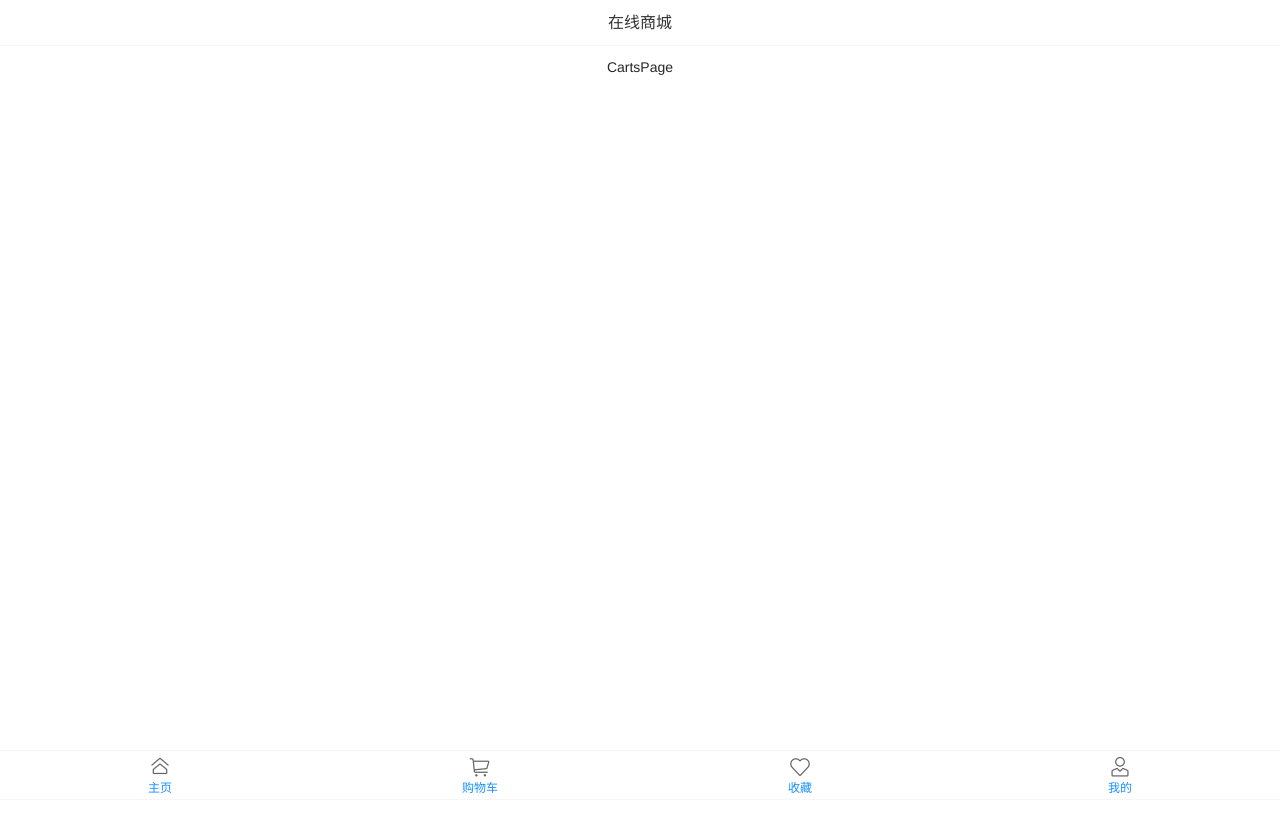
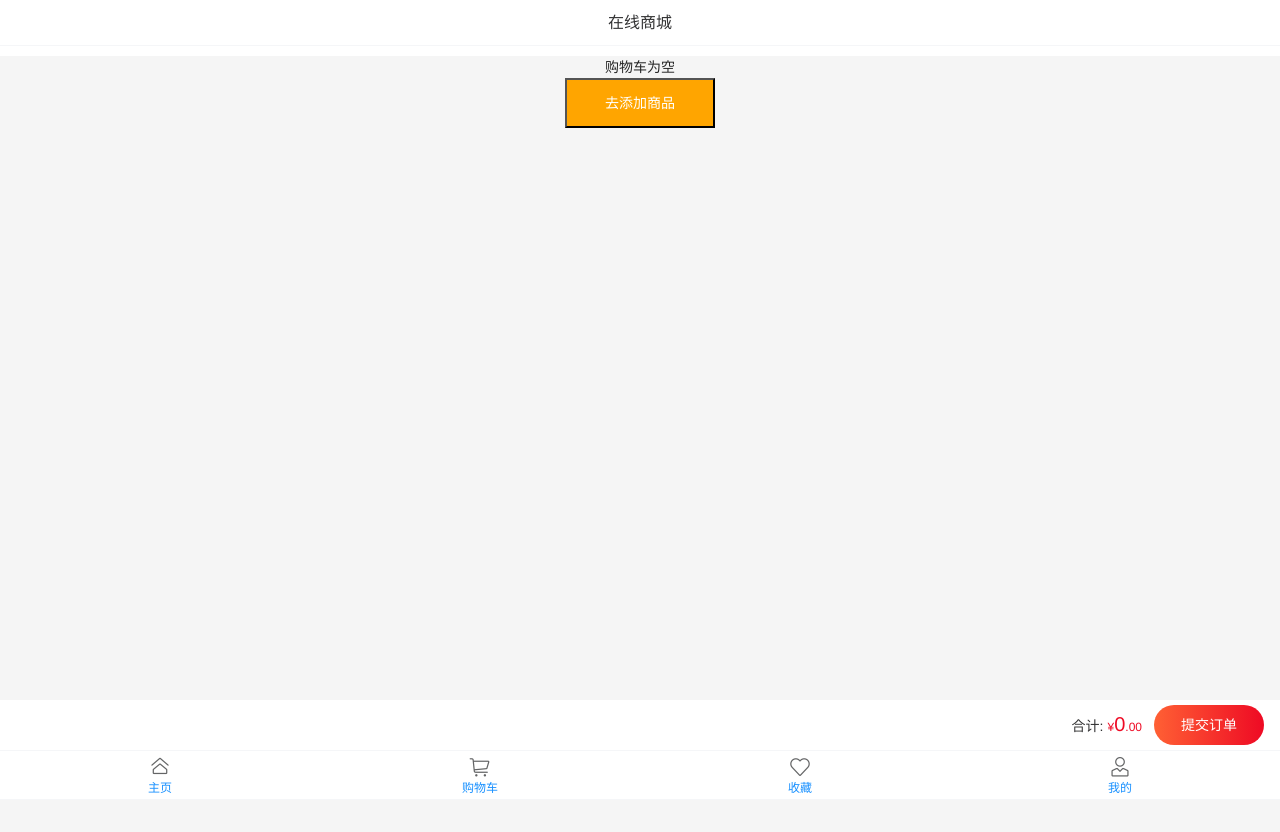
Before and after one commit to ducheng1/online-store, a Vue app: page /carts in a window 1280 px wide. Shown: the top 832 px of the page. Before the commit the page ends 800 px from the top, so only its background shows below. Built offline with nearby package versions, Linux system fonts and the light colour scheme.

Commit message:
5.29 second

```diff
--- a/src/components/Home/HomeMain.vue
+++ b/src/components/Home/HomeMain.vue
@@ -20,7 +20,7 @@ export default {
         let goods=store.state.goods;
         const router = useRouter();
         function jumpTo(id) {
-            console.log(id);
+            //console.log(id);
              router.push({path:'/detail',query:{id}})
         }
         return {goods,jumpTo};
--- a/src/store/index.js
+++ b/src/store/index.js
@@ -7,37 +7,37 @@ export default createStore({
           id:1,
           url: require("/public/goods/1.jpeg"),
           title: "家用刷牙杯/漱口杯",
-          price: "17.9"
+          price: 17.9
       },
       {
           id:2,
           url: require("/public/goods/2.jpeg"),
           title: "RIO/锐澳微醺330ml*3瓶",
-          price: "36"
+          price: 36
       },
       {
           id:3,
           url: require("/public/goods/3.jpeg"),
           title: "楠竹书架简易客厅多层收纳",
-          price: "33.9"
+          price: 33.9
       },
       {
           id:4,
           url: require("/public/goods/4.jpeg"),
           title: "怡泉柠檬汽水苏打汽水",
-          price: "44.8"
+          price: 44.8
       },
       {
           id:5,
           url: require("/public/goods/5.jpeg"),
           title: "寻汝汝窑功夫茶具套装天青色",
-          price: "358"
+          price: 358
       },
       {
           id:6,
           url: require("/public/goods/6.jpeg"),
           title: "Royal Leaf - Tiesta Tea",
-          price: "345"
+          price: 345
       },
 
   ],
@@ -49,6 +49,9 @@ export default createStore({
       add(state,id){
           state.opt.unshift(id);
           console.log(id,state.opt)
+      },
+      del(state,goodId){
+        state.opt.splice(state.opt.indexOf(goodId),1);
       }
   },
   actions: {
--- a/src/views/carts/Carts.vue
+++ b/src/views/carts/Carts.vue
@@ -1,13 +1,134 @@
 <template>
     <div id="container">
-        CartsPage
+      <div v-show="cartsGood.length==0" class="nogood">
+        <!-- <img src="@/assets/购物车空空的.jpg"/><gr/> -->
+        <span>购物车为空</span><br/>
+        <input type="button" value="去添加商品" @click="toHome">
+      </div>
+      <van-card v-for="g in cartsGood" :key="g.id"
+        :price="g.price"
+        :title="g.title"
+        class="goods-card"
+        :thumb="g.url"
+      >
+        <template #footer>
+          <input type="button" class="delbtn" value="从购物车上删除" @click="delGood(g.id)">
+          购买:<input type="checkbox" name="good"  :value="g.id"  @change="onChange(g.id)">
+        </template>
+      </van-card>
+      <div class="occupy"></div>
+    <van-submit-bar :price="totalPrice" button-text="提交订单" @submit="onSubmit" class="submit">
+      <!-- <van-checkbox v-model="checked" @change="onAllChange">全选</van-checkgox> -->
+   </van-submit-bar>
     </div>
 </template>
 <script>
+import {reactive,ref,computed} from 'vue'
+import { useStore } from 'vuex'
+import { useRouter } from 'vue-router'
+import { Toast } from 'vant'
 export default {
     name: "CartsPage",
+    setup(){
+      const store = useStore();
+      let goods=store.state.goods;
+      console.log(goods)
+      let opt=store.state.opt;//获取商品详情传入的要加入购物车的id
+      let cartsGood=reactive([]);
+      goods.forEach(g => {
+        opt.forEach(o => {
+          if(o==g.id){
+            cartsGood.unshift(g);
+            console.log(cartsGood)
+          }
+        });
+      });
+      /* 单击按钮跳转到Home上 */
+      const router = useRouter()
+      function toHome(){
+        router.push('/')
+      }
+      /* 单击删除按钮不再购买该书 */
+      function delGood(goodId){
+        cartsGood.forEach(g => {
+        if(g.id==goodId){
+          store.commit("del",goodId)
+          cartsGood.splice(cartsGood.indexOf(g,1))
+          // console.log(cartsGood);
+          // console.log(store.state.opt);
+        }
+        });
+      }
+      /* 提交订单 */
+      function onSubmit(){
+      if(totalPrice.value!=0){
+        Toast('购买成功');
+        //console.log(opt)
+        //store.commit('onSubmit',choose);
+      }
+      else
+        Toast('未选择');
+    }
+
+    /* 选择商品 */
+    let choose=reactive([]);
+    function onChange(goodId){
+      if(choose.indexOf(goodId)==-1){
+        choose.unshift(goodId);
+        console.log(choose);
+      }
+      else {
+        choose.splice(choose.indexOf(goodId),1);
+      }
+    }
+    /* 计算总价 */
+    let totalPrice=ref();
+    totalPrice=computed(()=>{
+      var price=0;
+      for (let index = 0; index < choose.length; index++) {
+        cartsGood.forEach(g => {
+          if(g.id==choose[index]){
+            price += g.price;
+          }
+        });
+      }
+      return price*100;
+    })
+
+    return {cartsGood,totalPrice,toHome,delGood,onSubmit,onChange}
+  }
 }
 </script>
 <style scoped>
-
+  .goods-card {
+    text-align: left;
+    margin: 0px;
+    background-color: white;
+  }
+  .nogood{
+    background-color:WhiteSmoke;
+    text-align: center;
+    margin-bottom: 0px;
+    position: absolute;
+    width: 100%;
+    height: 100%;
+  }
+  .nogood input{
+    background-color:Orange;
+    width: 150px;
+    height: 50px;
+    color: white;
+  }
+  .submit{
+    float: left;
+    position: fixed;
+    left: 0px;
+    bottom: 50px;
+  }
+  .occupy{
+    height: 50px;
+  }
+  .delbtn{
+    margin-right:20px;
+  }
 </style>
```
